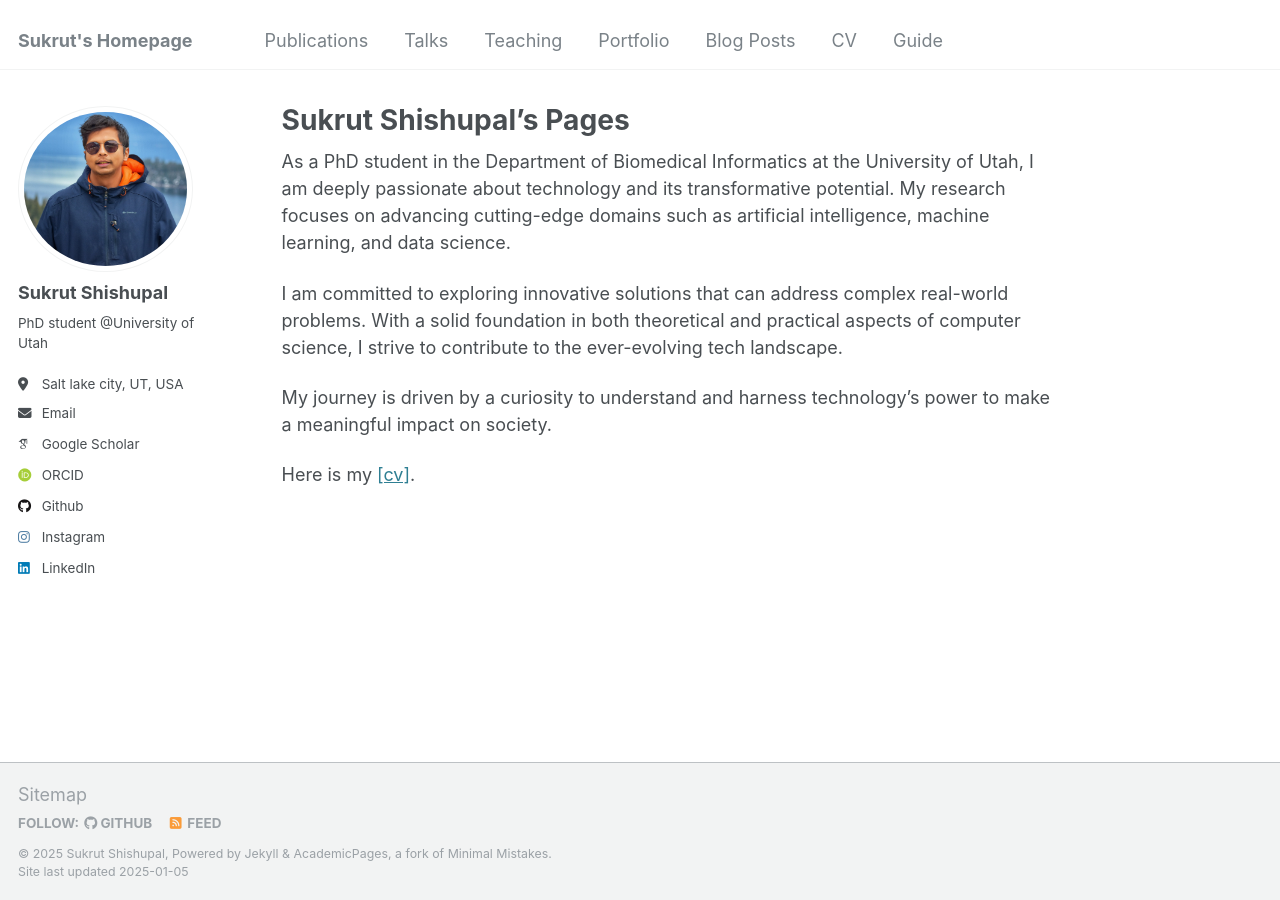
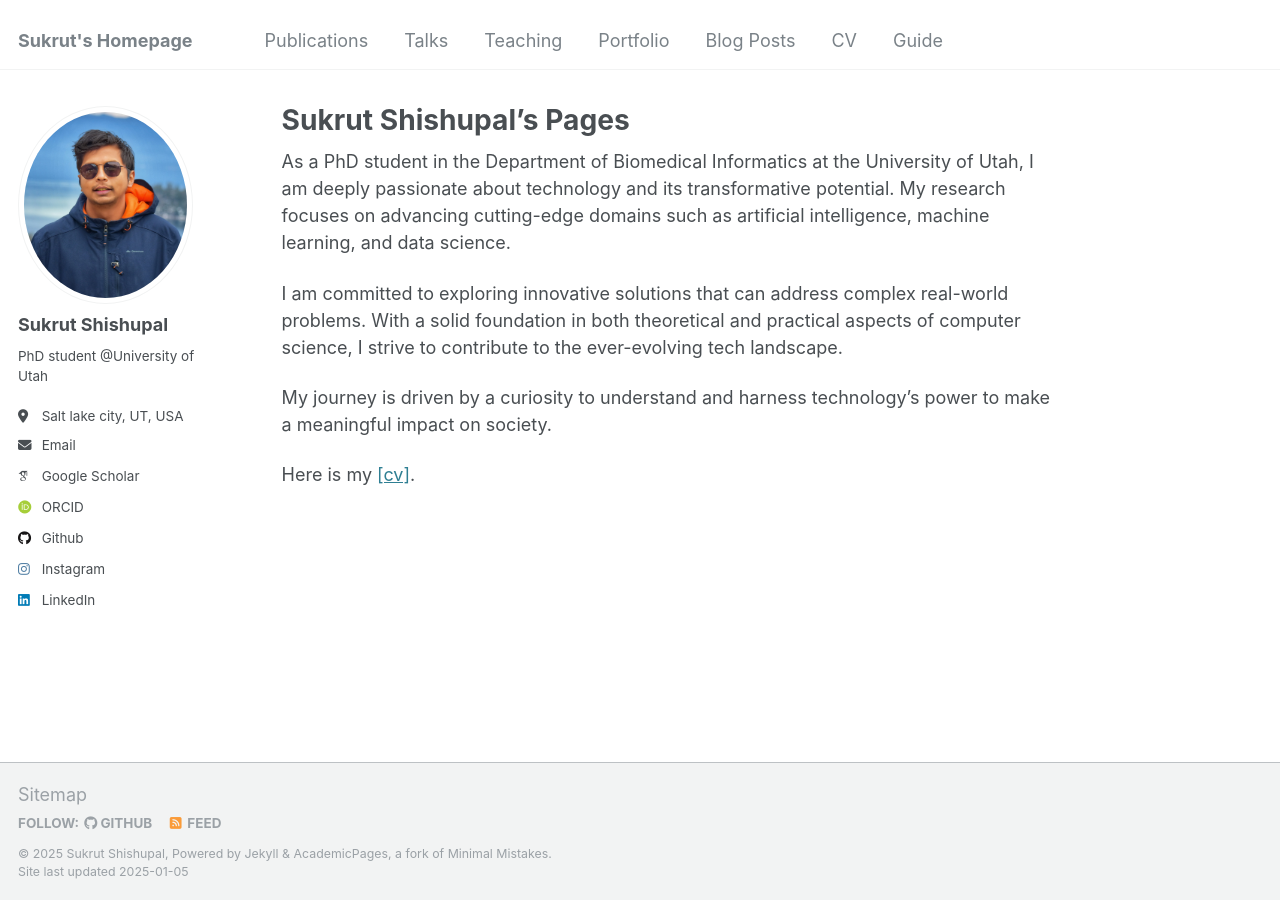
Before and after one commit to sukrut-shishupal/sukrut.shishupal.github.io, a Jekyll site: the page built from _pages/about.md, in a window 1280 px wide. Built offline with Jekyll 4.4.1, drawn with Linux system fonts in a browser that asks for light colours; some web fonts are replaced.

Commit message:
Update _config.yml

```diff
--- a/_config.yml
+++ b/_config.yml
@@ -21,7 +21,7 @@ repository               : "sukrut-shishupal/sukrut.shishupal.github.io"
 #               Additional customization can be done by editing /_includes/author-profile.html
 author:
   # Biographic information
-  avatar           : "profile1.jpg"
+  avatar           : "profile2.jpg"
   name             : "Sukrut Shishupal"
   pronouns         : # example: "she/her"
   bio              : "PhD student @University of Utah"
```
